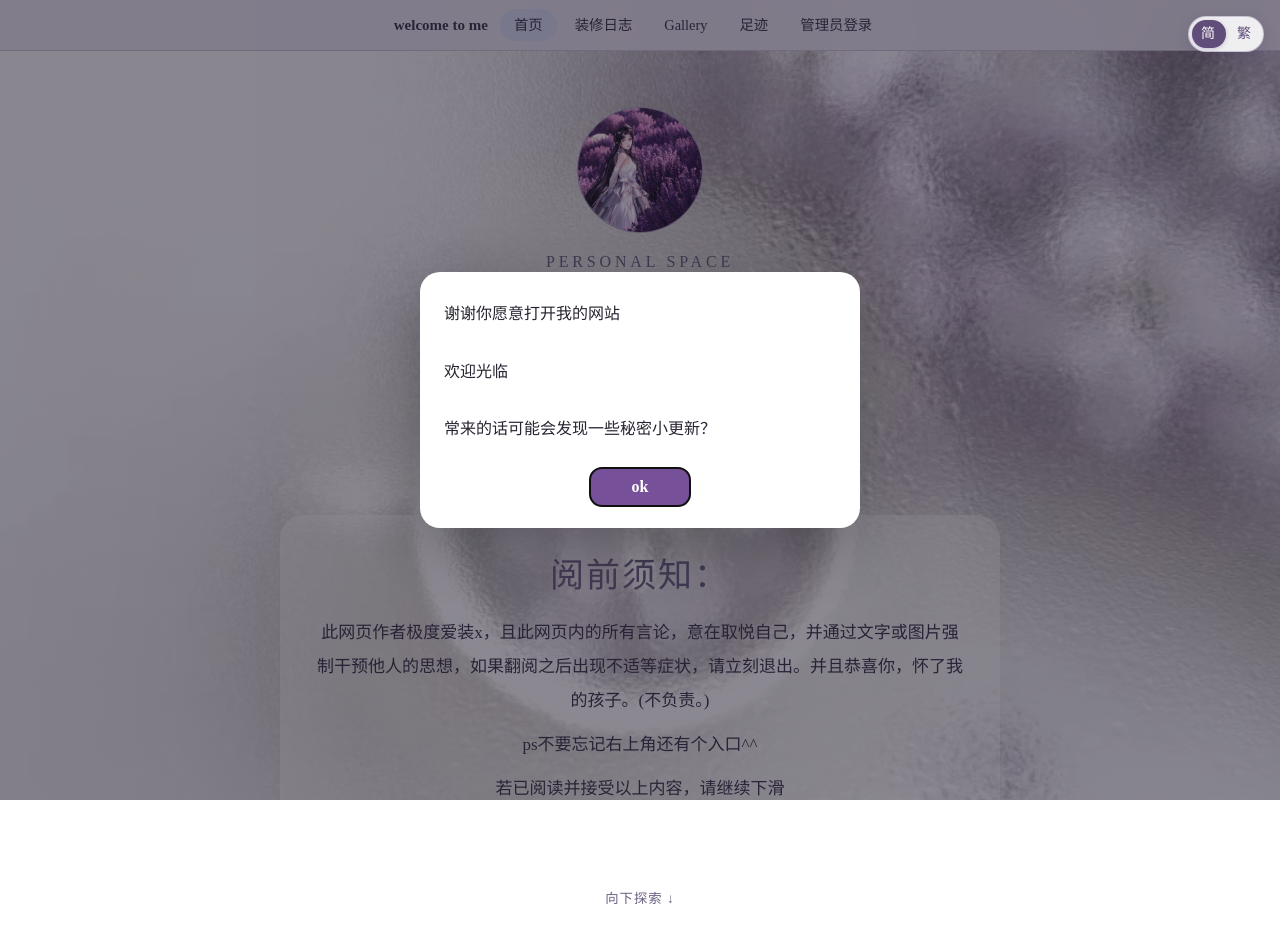
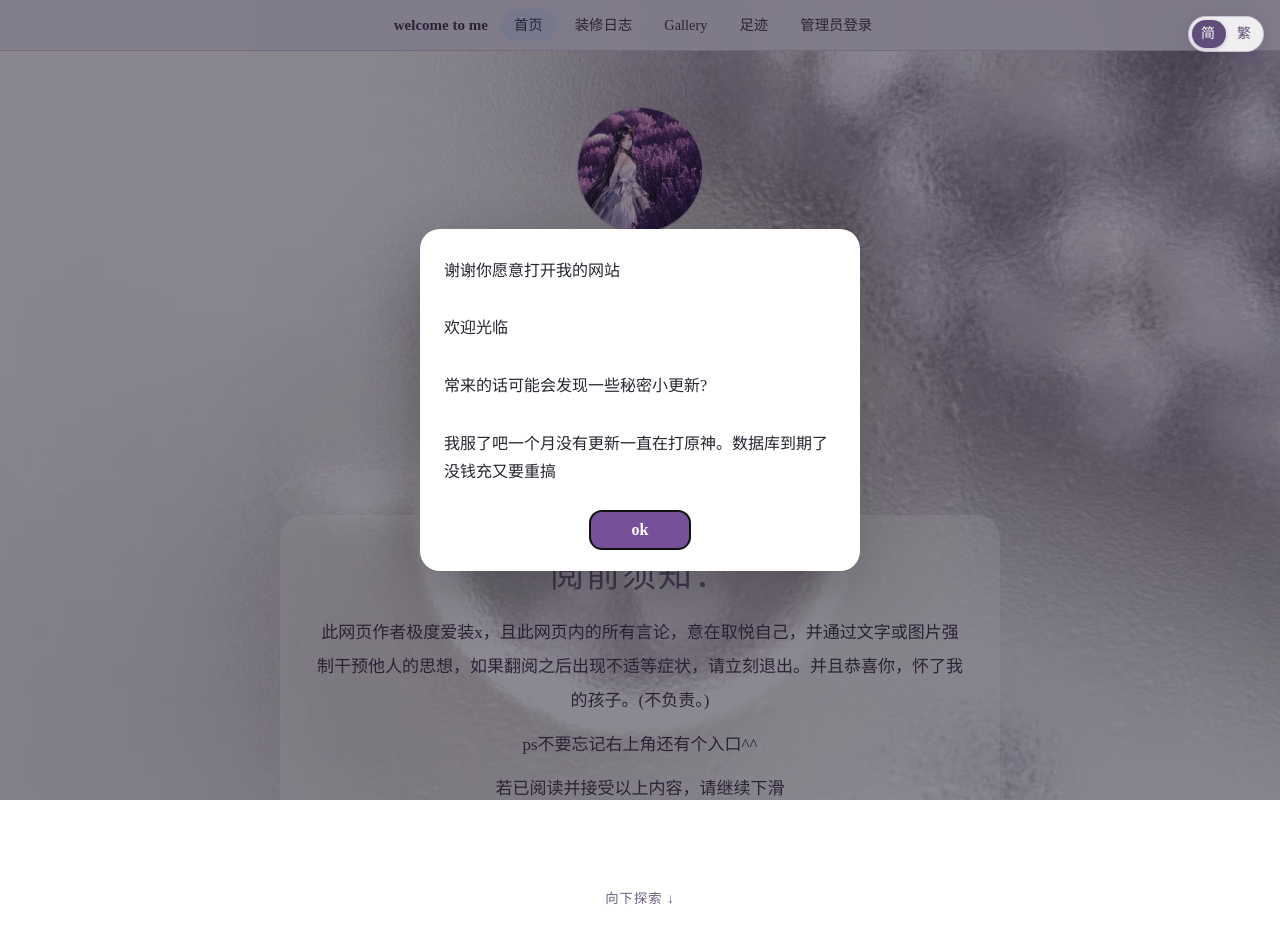
Before and after one commit to slynice217/sylnice, a plain HTML site: page index.html in a window 1280 px wide. Shown: the top 942 px of the page. Drawn offline with nearby package versions, Linux system fonts and the light colour scheme; no server answers; a web font is replaced by a local one.

Commit message:
Update index.html

```diff
--- a/index.html
+++ b/index.html
@@ -903,7 +903,7 @@ html, body { min-height:100%; overflow-y:auto !important; }
     const modal = document.createElement('div');
     modal.style.cssText = 'width:min(100%,440px);box-sizing:border-box;padding:28px 24px 22px;border-radius:20px;background:#fff;color:#292431;box-shadow:0 18px 60px rgba(0,0,0,.24);font:16px/1.8 system-ui,-apple-system,"Segoe UI",sans-serif;white-space:pre-line;text-align:left;';
     const message = document.createElement('div');
-    message.textContent = '谢谢你愿意打开我的网站\n\n欢迎光临\n\n常来的话可能会发现一些秘密小更新？';
+    message.textContent = '谢谢你愿意打开我的网站\n\n欢迎光临\n\n常来的话可能会发现一些秘密小更新?\n\n我服了吧一个月没有更新一直在打原神。数据库到期了没钱充又要重搞';
     const buttonWrap = document.createElement('div');
     buttonWrap.style.cssText = 'display:flex;justify-content:center;margin-top:24px;';
     const button = document.createElement('button');
```
